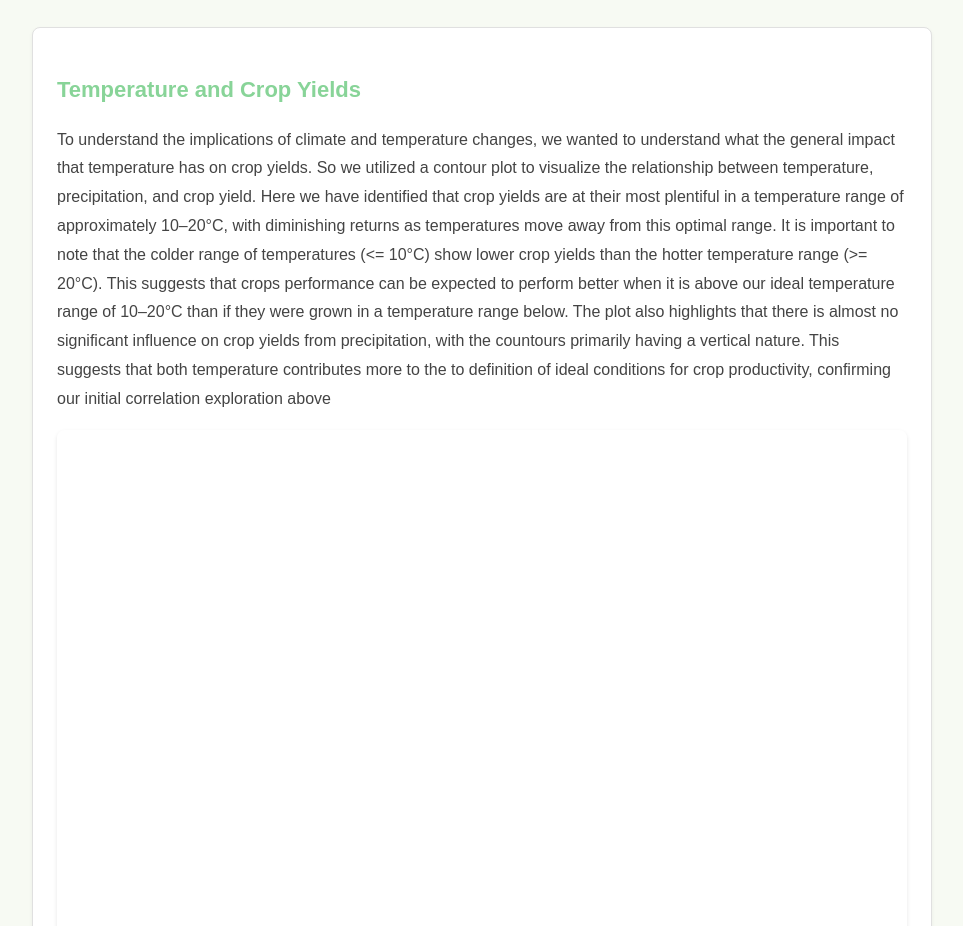
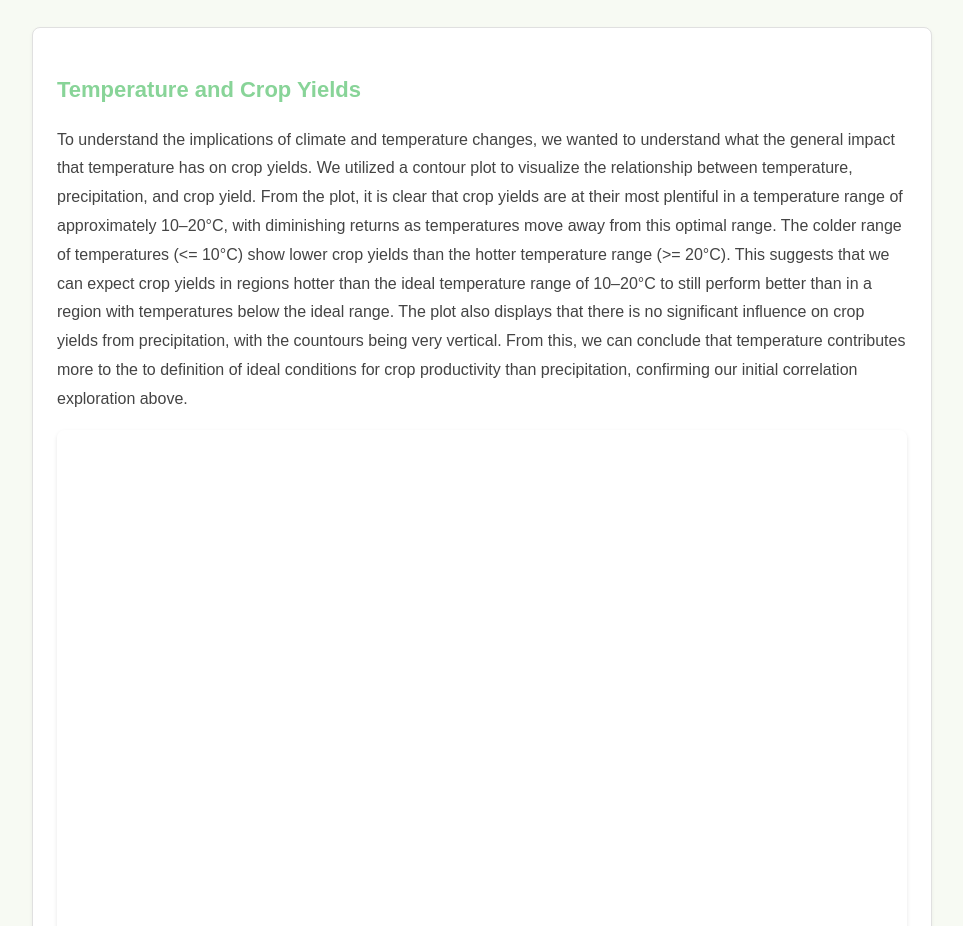
Before and after one commit to eyang003/DS4200, a plain HTML site: page the_problem.html in a window 1280 px wide. Shown: the part 1940-2866 px from the top of the page, without its empty margins (158-1121 px from the left). Drawn offline with nearby package versions, Linux system fonts and the light colour scheme.

Commit message:
updating crop yield description

```diff
--- a/the_problem.html
+++ b/the_problem.html
@@ -50,13 +50,13 @@
         <section>
             <h2>Temperature and Crop Yields</h2>
             <p>To understand the implications of climate and temperature changes, we wanted to understand what the general impact that temperature has on crop yields.
-                So we utilized a contour plot to visualize the relationship between temperature, precipitation, and crop yield. Here we have identified that crop yields
+                We utilized a contour plot to visualize the relationship between temperature, precipitation, and crop yield. From the plot, it is clear that crop yields
                 are at their most plentiful in a temperature range of approximately 10–20°C, with diminishing returns as temperatures move away from this
-                optimal range. It is important to note that the colder range of temperatures (<= 10°C) show lower crop yields than the hotter temperature range (>= 20°C).
-                This suggests that crops performance can be expected to perform better when it is above our ideal temperature range of 10–20°C than if they were grown in a
-                temperature range below. The plot also highlights that there is almost no significant influence on crop yields from precipitation, with the countours
-                primarily having a vertical nature. This suggests that both temperature contributes more to the to definition of ideal conditions for crop productivity,
-                confirming our initial correlation exploration above
+                optimal range. The colder range of temperatures (<= 10°C) show lower crop yields than the hotter temperature range (>= 20°C). This suggests that we can expect
+                crop yields in regions hotter than the ideal temperature range of 10–20°C to still perform better than in a region with temperatures below the ideal range.
+                The plot also displays that there is no significant influence on crop yields from precipitation, with the countours being very vertical. From this,
+                we can conclude that temperature contributes more to the to definition of ideal conditions for crop productivity than precipitation, confirming our initial
+                correlation exploration above.
             </p>
             <img src="plots/crop_yield_contour_plot.png" alt="Global Crop Yield Trends">
         </section>
```
